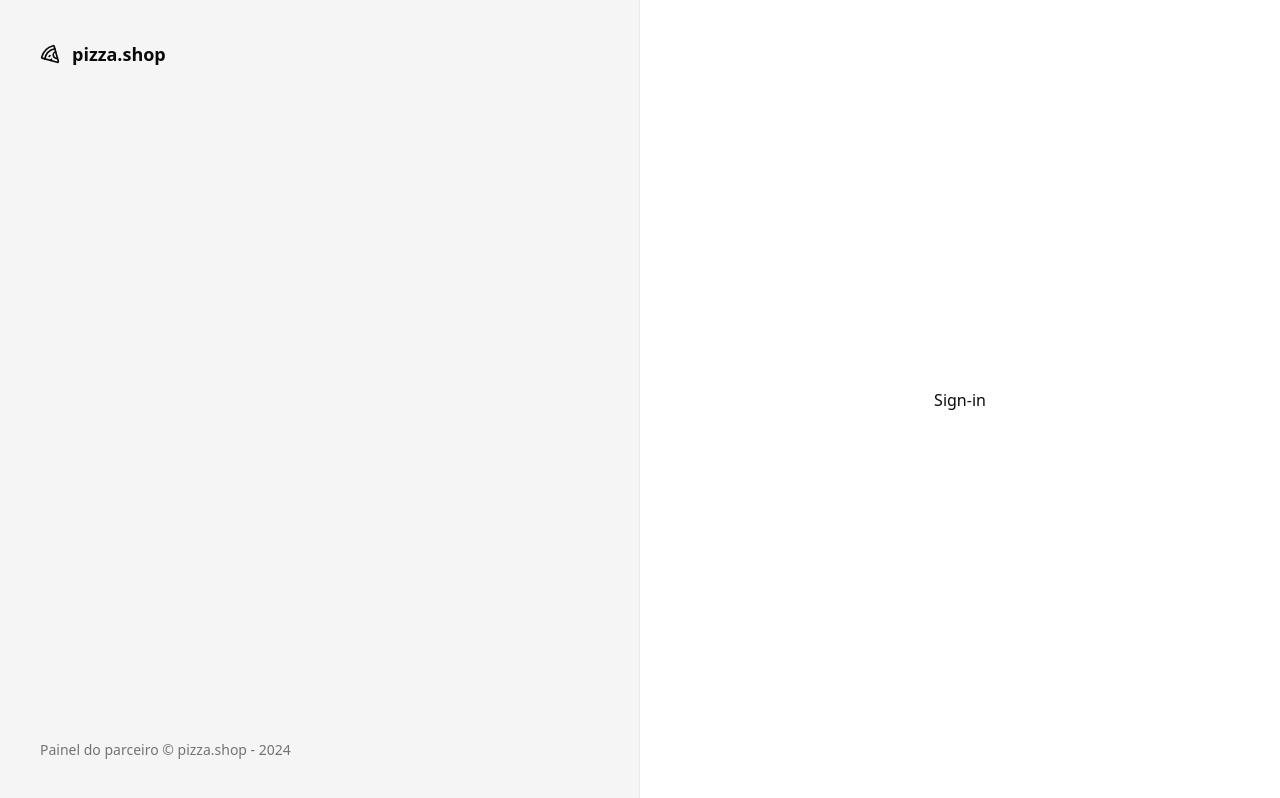
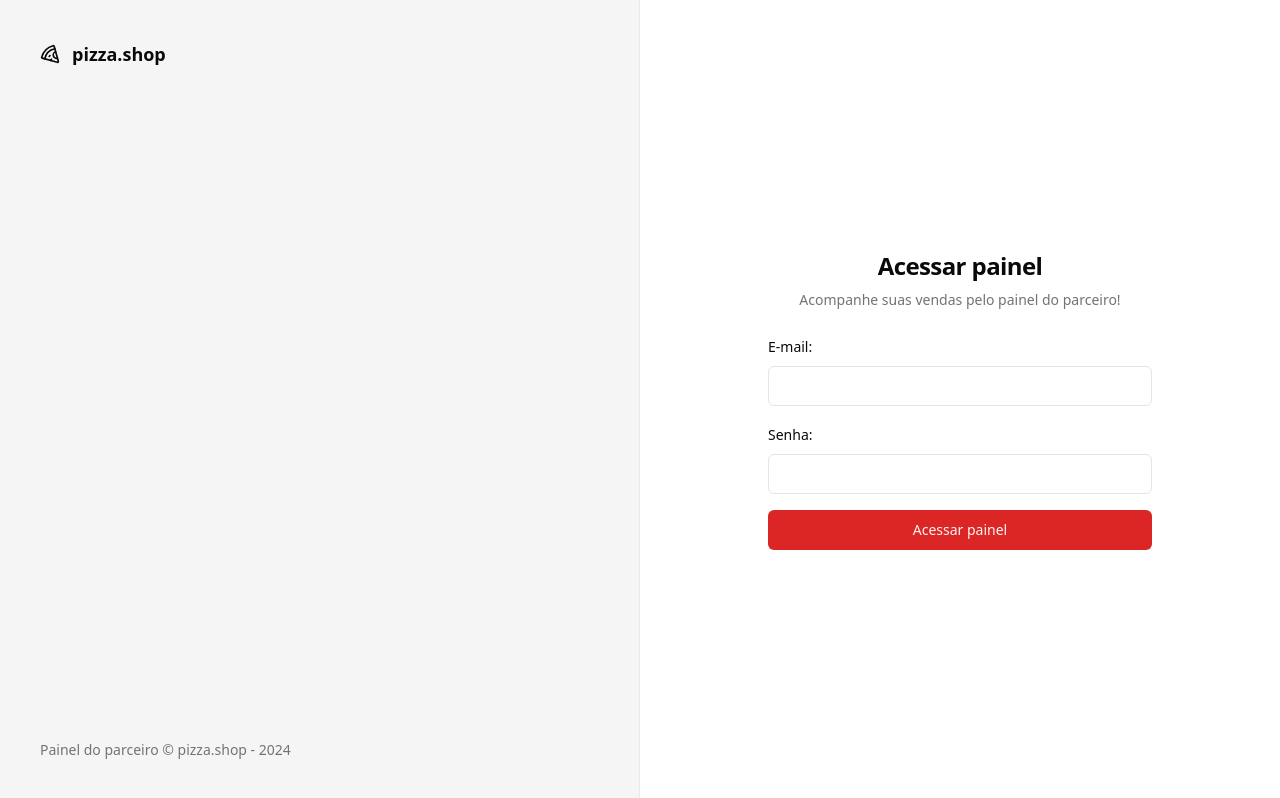
Before and after one commit to Taynara-Veloso/Pizza-Shop, a React (Vite) app: page /sign-in in a window 1280 px wide. Built offline with nearby package versions, Linux system fonts and the light colour scheme.

Commit message:
:star: Page sign-in structure HTML

```diff
--- a/src/pages/auth/sign-in.tsx
+++ b/src/pages/auth/sign-in.tsx
@@ -1,10 +1,37 @@
+import { Button } from "@/components/ui/button";
+import { Input } from "@/components/ui/input";
+import { Label } from "@/components/ui/label";
 import { Helmet } from "react-helmet-async";
 
 export function SignIn(){
   return (
     <>
       <Helmet title="Login"/>
-      <h1>Sign-in</h1>
+      <div className="p-8">
+        <div className="flex w-96 flex-col justify-center gap-6">
+          <div className="flex flex-col gap-2 text-center">
+            <h1 className="text-2xl font-semibold tracking-tight">
+              Acessar painel
+            </h1>
+            <p className="text-sm text-muted-foreground">
+              Acompanhe suas vendas pelo painel do parceiro!
+            </p>
+          </div>
+          <form className="space-y-4">
+            <div className="space-y-2">
+              <Label htmlFor="email">E-mail:</Label>
+              <Input id="email" type="email"/>
+            </div>
+            <div className="space-y-2">
+              <Label htmlFor="password">Senha:</Label>
+              <Input id="password" type="password"/>
+            </div>
+            <Button className="w-full" type="submit">
+              Acessar painel
+            </Button>
+          </form>
+        </div>
+      </div>
     </>
   )
 }
```
